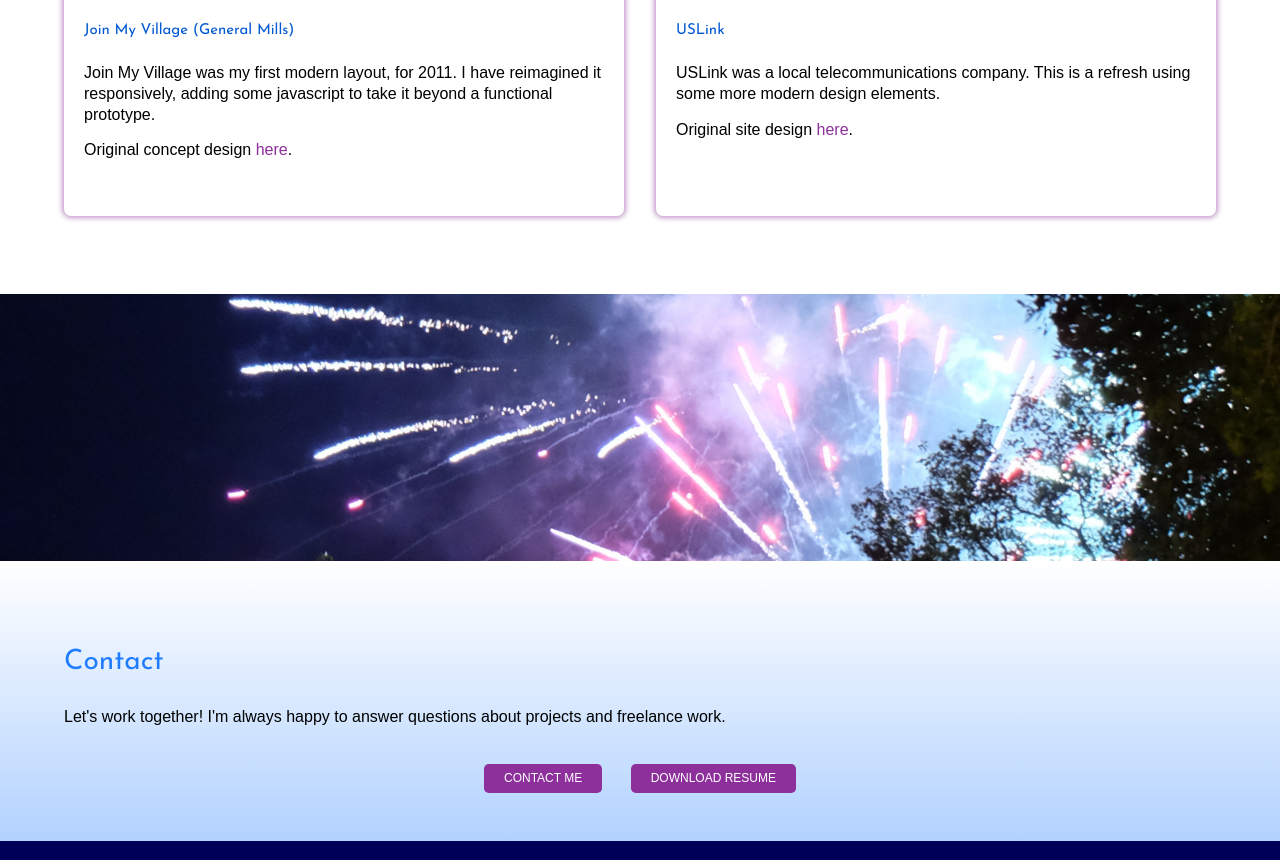
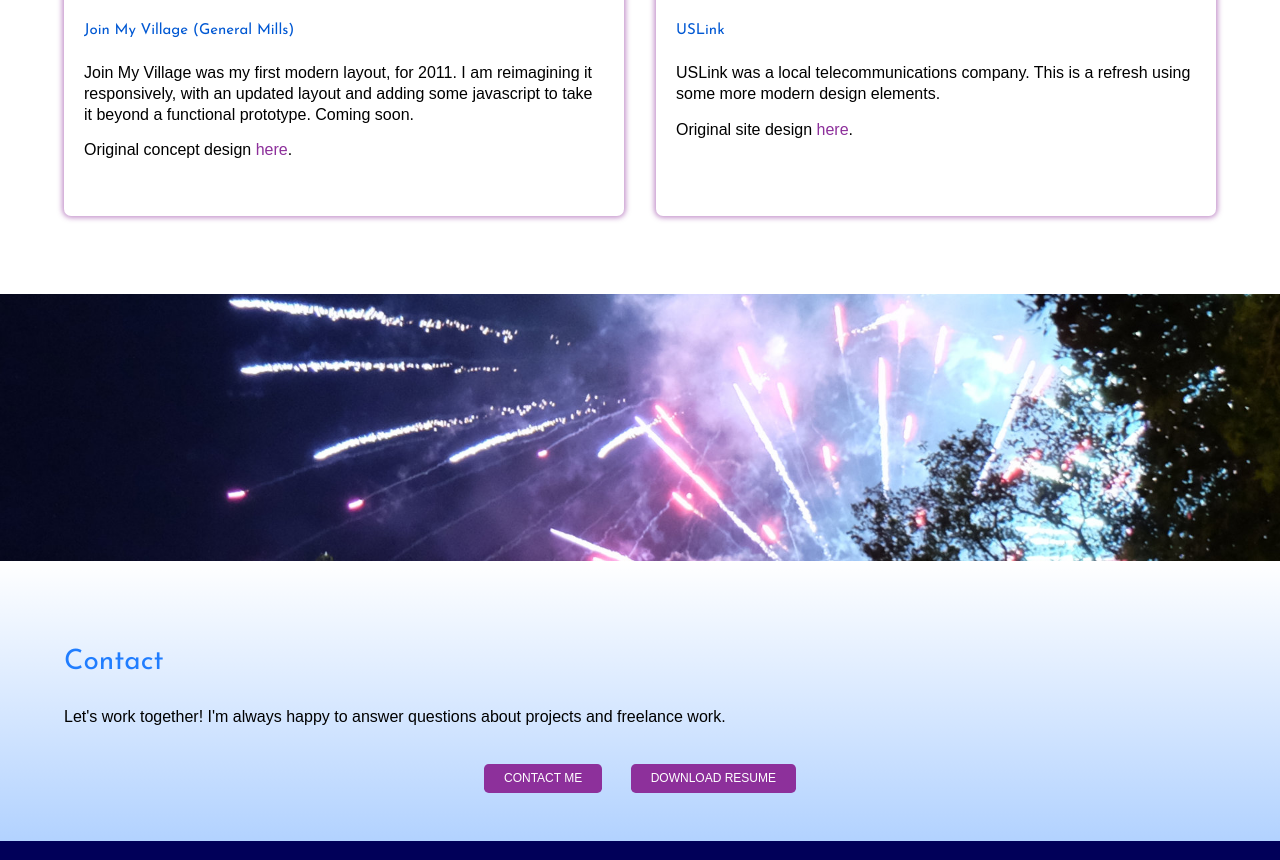
Before and after one commit to hulapluto/ukura.com-v4, a plain HTML site: page index.html in a window 1280 px wide. Shown: the part 2853-3713 px from the top of the page. Drawn offline with Linux system fonts and the light colour scheme; a script that the page names is missing.

Commit message:
Update index.html

```diff
--- a/index.html
+++ b/index.html
@@ -133,11 +133,11 @@
       <div class="project">
         <div class="project_item bak2">
           <figure>
-            <a href="http://ukura.com/portfolio/n-join-my-village/index.html"><img src="img/work-card-jmv-1024x600.jpg" alt="join my village" class="feature_image"></a>
+            <a href="#"><img src="img/work-card-jmv-1024x600.jpg" alt="join my village" class="feature_image"></a>
           </figure>
           <div class="project_item-info">
             <h4>Join My Village (General Mills)</h4>
-            <p>Join My Village was my first modern layout, for 2011. I have reimagined it responsively, adding some javascript to take it beyond a functional prototype.</p>
+            <p>Join My Village was my first modern layout, for 2011. I am reimagining it responsively, with an updated layout and adding some javascript to take it beyond a functional prototype. Coming soon.</p>
             <p>Original concept design <a href="http://ukura.com/portfolio/n-join-my-village/index.html">here</a>.</p>
           </div>
         </div>
```
